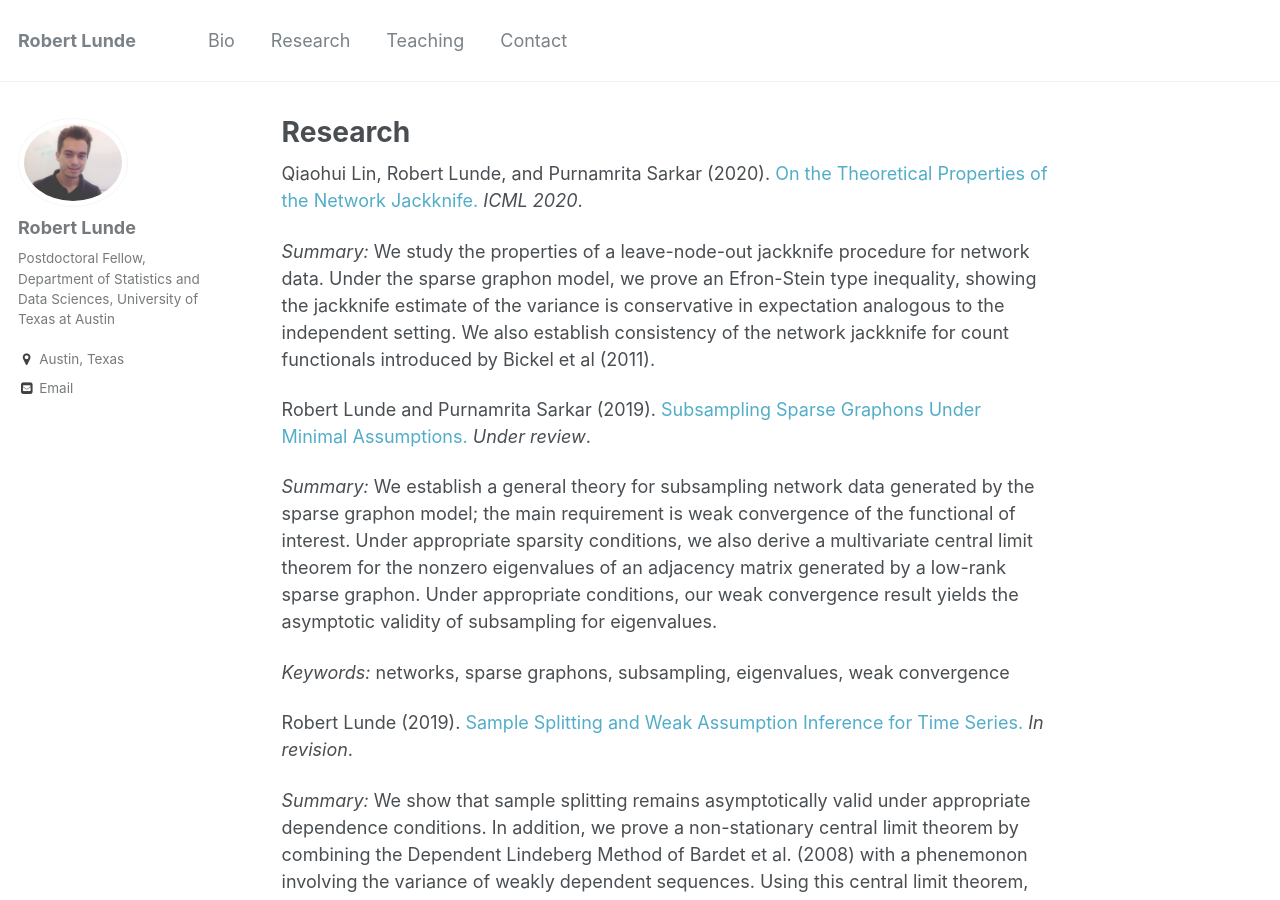
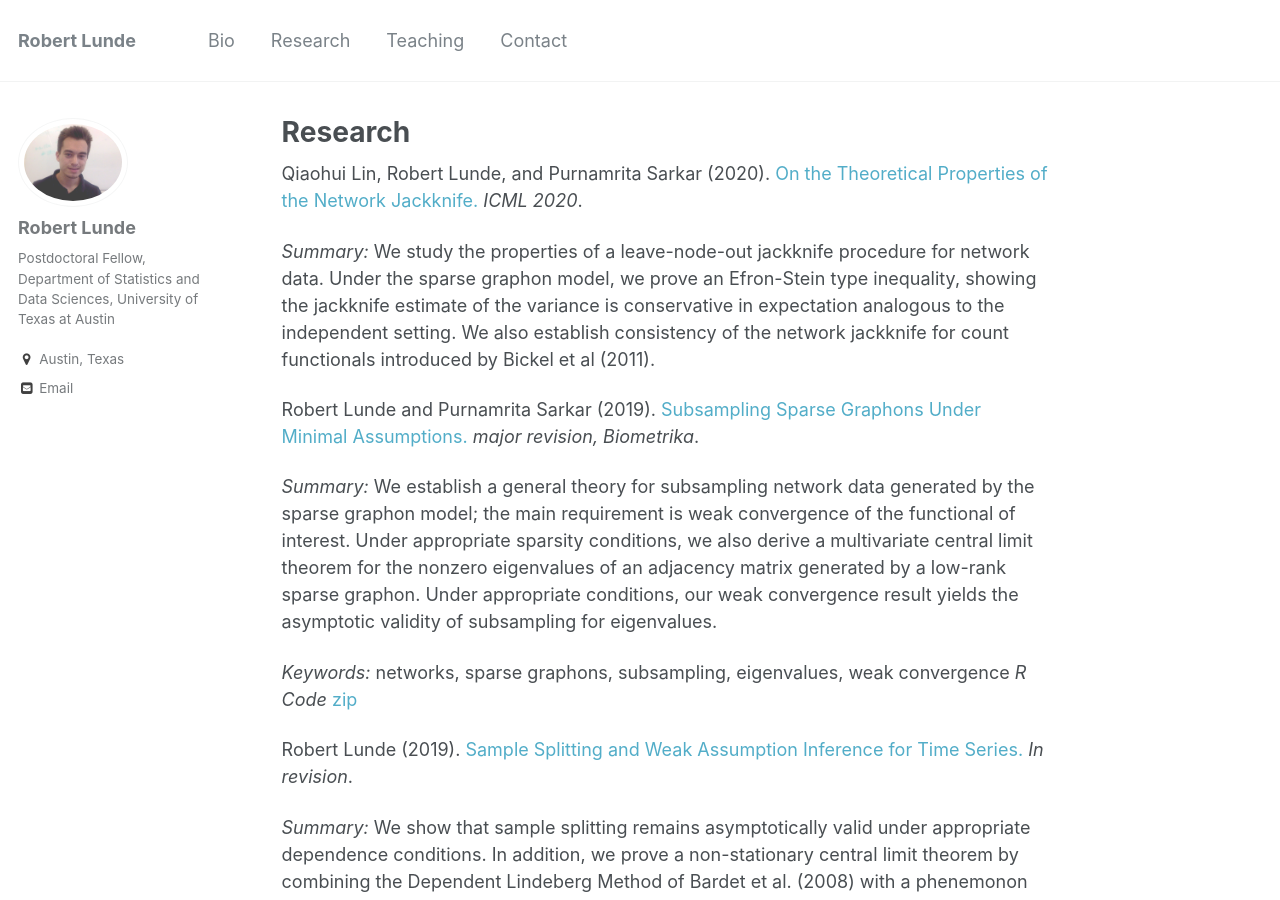
Before and after one commit to rslunde/rslunde.github.io, a Jekyll site: the page built from _pages/research.md, in a window 1280 px wide and 900 px high. Built offline with Jekyll 4.4.1, drawn with Linux system fonts in a browser that asks for light colours.

Commit message:
Update research.md

```diff
--- a/_pages/research.md
+++ b/_pages/research.md
@@ -8,7 +8,7 @@ Qiaohui Lin, Robert Lunde, and Purnamrita Sarkar (2020). [On the Theoretical Pro
 <i>Summary:</i> We study the properties of a leave-node-out jackknife procedure for network data.  Under the sparse graphon model, we prove an Efron-Stein type inequality, showing the jackknife estimate of the variance is conservative in expectation analogous to the independent setting.  We also establish consistency of the network jackknife for count functionals introduced by Bickel et al (2011).
 
 
-Robert Lunde and Purnamrita Sarkar (2019). [Subsampling Sparse Graphons Under Minimal Assumptions.](https://arxiv.org/pdf/1907.12528.pdf) <i>Under review</i>.
+Robert Lunde and Purnamrita Sarkar (2019). [Subsampling Sparse Graphons Under Minimal Assumptions.](https://arxiv.org/pdf/1907.12528.pdf) <i>major revision, Biometrika</i>.
 
 <i>Summary:</i> We establish a general theory for subsampling network data generated by the sparse
 graphon model; the main requirement is weak convergence of the functional of interest. Under appropriate
@@ -17,6 +17,7 @@ adjacency matrix generated by a low-rank sparse graphon.  Under appropriate cond
 result yields the asymptotic validity of subsampling for eigenvalues.
 
 <i>Keywords:</i> networks, sparse graphons, subsampling, eigenvalues, weak convergence
+<i>R Code</i> [zip](https://rslunde.github.io/files/subsampling_graphons_code.zip)
 
 Robert Lunde (2019). [Sample Splitting and Weak Assumption Inference for Time Series.](https://arxiv.org/pdf/1902.07425.pdf)  <i>In revision</i>.
 
```
